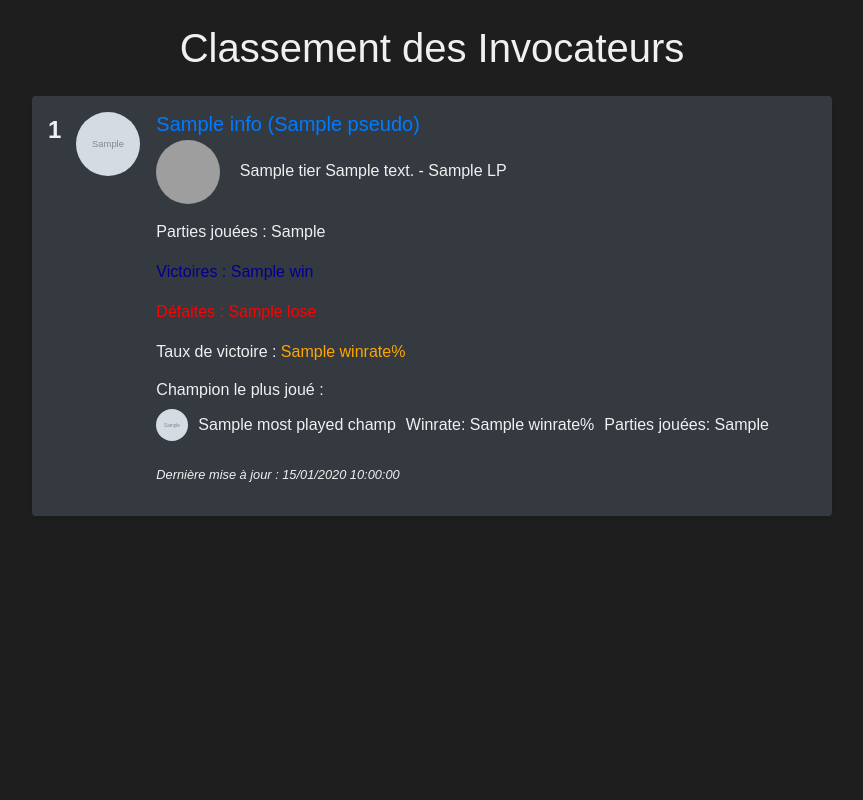
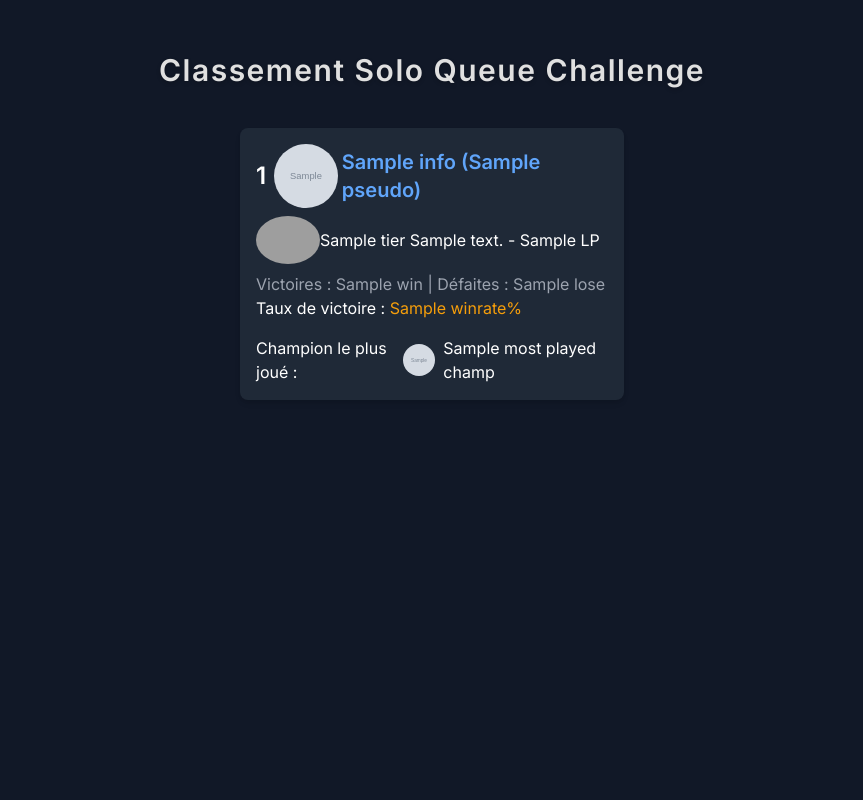
Before and after one commit to urfour/soloq-ranking, a Flask app: template templates/index.html in a window 1280 px wide. Shown: the whole page, without its empty margins (208-1071 px from the left). Run offline with Flask 3, Linux system fonts and the light colour scheme; the template is opened without the code that fills it: most values are stand-ins (such as "Sample title", 1, 10 or a date in 2020); grey boxes marked "Sample" are stand-in pictures; parts of the project's set-up code (start-up, migrations or seed data) failed here and were passed over; some libraries are stand-ins or nearby versions; grey boxes are pictures that could not be loaded.

Commit message:
updated css

```diff
--- a/soloq.py
+++ b/soloq.py
@@ -11,7 +11,10 @@ REAL_SUMMONERS = {
     'Nassime': 'UrFour#suuuu',
     'Alex': 'Kahlazar#EUW',
     'Antoine': 'Big C le Cuisto#2715',
-    'Pipo': 'Pipo le cuisto#EUW'
+    'Pipo': 'Pipo le cuisto#EUW',
+    'Guilhem': 'Bousilleur2Fion#SCUL',
+    'Yann': 'Call me mummy#2811',
+    'Zebi 2': 'EmpereurDesZebis#SCUL'
 }
 
 def rank_to_value(tier, division, lp):
@@ -39,4 +42,4 @@ if __name__ == '__main__':
     atexit.register(lambda: scheduler.shutdown())
 
     update_summoners_info()
-    app.run(port=5000)
+    app.run(port=5000, debug=True)
--- a/static/style.css
+++ b/static/style.css
@@ -1,211 +1,67 @@
+@import url('https://fonts.googleapis.com/css2?family=Inter:wght@400;600&display=swap');
+
 body {
-    font-family: Arial, sans-serif;
-    background-color: #1e1e1e; /* Gris foncé */
+    font-family: 'Inter', sans-serif;
+    background-color: #121212;
+    color: #e0e0e0;
     margin: 0;
     padding: 0;
-    color: #f0f0f0; /* Couleur du texte en gris clair */
+    transition: background-color 0.3s ease;
 }
 
 h1 {
-    color: #f0f0f0; /* Couleur du texte en gris clair */
+    font-size: 2.5em;
+    font-weight: 600;
+    color: #E0E0E0;
     text-align: center;
     margin-top: 20px;
+    text-shadow: 0 2px 4px rgba(0, 0, 0, 0.2);
+    letter-spacing: 1.5px;
 }
 
 ul {
-    list-style-type: none;
-    padding: 0;
-    margin: 0 auto;
-    max-width: 800px;
+    display: flex;
+    flex-wrap: wrap;
+    justify-content: center;
 }
 
 li {
-    background-color: #2e2e2e; /* Gris plus clair */
-    margin: 10px 0;
-    padding: 15px;
-    border-radius: 5px;
-    box-shadow: 0 0 10px rgba(0, 0, 0, 0.1);
-    display: flex;
-    align-items: center;
+    flex: 1 1 30%; /* Ajuster la taille des colonnes selon les besoins */
+    margin: 10px;
+    max-width: 30%; /* Limiter la largeur des colonnes */
+}
+
+li:hover {
+    transform: translateY(-5px);
+    box-shadow: 0 5px 25px rgba(0, 255, 255, 0.5);
 }
 
 li img {
     border-radius: 50%;
-    margin-right: 15px;
+    transition: transform 0.3s ease;
 }
 
-li .rank {
-    font-size: 1.5em;
-    font-weight: bold;
-    margin-right: 15px;
-    color: #f0f0f0;
-}
-
-li .info {
-    flex-grow: 1;
-}
-
-li .info strong {
-    display: block;
-    font-size: 1.1em;
-    margin-bottom: 5px;
-}
-
-li .info .details {
-    font-size: 0.9em;
-    color: #ccc; /* Couleur du texte en gris clair */
-}
-
-.win {
-    color: darkblue;
-}
-
-.lose {
-    color: red;
+li:hover img {
+    transform: rotate(10deg);
 }
 
 .winrate.high {
-    color: green;
+    color: #4CAF50;
 }
 
 .winrate.medium {
-    color: orange;
+    color: #FF9800;
 }
 
 .winrate.low {
-    color: red;
-}
-
-.recent-games {
-    margin-top: 10px;
-}
-
-.game-banner {
-    background-color: #2e2e2e;
-    border-radius: 5px;
-    margin-bottom: 10px;
-    padding: 10px;
-    color: #f0f0f0;
-}
-
-.game-banner.victory {
-    border-left: 5px solid darkblue;
-}
-
-.game-banner.defeat {
-    border-left: 5px solid red;
-}
-
-.inner {
-    display: flex;
-    flex-direction: column;
-}
-
-.head-group {
-    display: flex;
-    justify-content: space-between;
-    margin-bottom: 5px;
-}
-
-.divider {
-    border-bottom: 1px solid #444;
-    margin: 5px 0;
-}
-
-.main {
-    display: flex;
-    justify-content: space-between;
-    margin-top: 10px;
-}
-
-.info {
-    display: flex;
-    align-items: center;
-}
-
-.info .champion {
-    display: flex;
-    align-items: center;
-    margin-right: 10px;
-}
-
-.info .champion img {
-    border-radius: 50%;
-}
-
-.kda-stats {
-    display: flex;
-    flex-direction: column;
-    align-items: center;
-}
-
-.kda {
-    font-size: 1.2em;
-    margin-bottom: 5px;
-}
-
-.kda-ratio {
-    font-size: 0.9em;
-    color: #ccc;
-}
-
-.game-stats {
-    display: flex;
-    flex-direction: column;
-    align-items: flex-end;
-}
-
-.game-stats div {
-    margin-bottom: 5px;
-}
-
-.sub {
-    display: flex;
-    justify-content: space-between;
-    margin-top: 10px;
-}
-
-.items {
-    display: flex;
-    flex-wrap: wrap;
-}
-
-.items .item {
-    margin-right: 5px;
-}
-
-.game-tags__scroll-container {
-    display: flex;
-    align-items: center;
-}
-
-.game-tags {
-    display: flex;
-}
-
-.OPScoreBadge {
-    background-color: #444;
-    border: none;
-    border-radius: 5px;
-    color: #f0f0f0;
-    margin-right: 5px;
-    padding: 5px 10px;
-}
-
-.OPScoreBadge .badge {
-    font-size: 0.9em;
-}
-
-.most-played-champ {
-    display: flex;
-    align-items: center;
-    margin-top: 10px;
+    color: #F44336;
 }
 
 .most-played-champ img {
-    margin-right: 10px;
+    border-radius: 10px;
+    transition: opacity 0.3s ease;
 }
 
-.most-played-champ span {
-    margin-right: 10px;
+.most-played-champ:hover img {
+    opacity: 0.8;
 }
--- a/templates/index.html
+++ b/templates/index.html
@@ -1,62 +1,61 @@
-<!DOCTYPE html>
-<html lang="fr">
 <head>
-    <meta charset="UTF-8">
-    <meta name="viewport" content="width=device-width, initial-scale=1.0">
-    <title>Classement des Invocateurs</title>
-    <link rel="stylesheet" href="https://stackpath.bootstrapcdn.com/bootstrap/4.5.2/css/bootstrap.min.css">
+    <link href="https://cdn.jsdelivr.net/npm/tailwindcss@2.2.19/dist/tailwind.min.css" rel="stylesheet">
     <link rel="stylesheet" href="{{ url_for('static', filename='style.css') }}">
+    <link rel="shortcut icon" href="{{ url_for('static', filename='favicon.ico') }}">
+    <title>Classement SoloQ</title>
 </head>
-<body>
-    <div class="container">
-        <h1 class="text-center my-4">Classement des Invocateurs</h1>
-        <ul class="list-unstyled">
+<body class="bg-gray-900 text-white">
+    <div class="container mx-auto py-8">
+        <h1 class="text-3xl font-bold text-center mb-6">Classement Solo Queue Challenge</h1>
+        <ul>
             {% for info in infos %}
-                <li class="media my-4 p-3 bg-dark rounded shadow-sm">
-                    <span class="rank">{{ loop.index }}</span>
-                    <a href="https://www.op.gg/summoners/euw/{{ info['pseudo'].replace('#', '-') }}" target="_blank">
-                        <img src="{{ info['image'] }}" class="mr-3 rounded-circle" alt="Profile Image" width="64" height="64">
+            <li class="my-4 p-4 bg-gray-800 rounded-lg shadow-md transition-transform transform hover:scale-105 flex flex-col items-start">
+                <!-- Rang et Image -->
+                <div class="flex items-center w-full mb-2">
+                    <span class="rank text-cyan-500 text-2xl font-semibold mr-2">{{ loop.index }}</span>
+                    <a href="https://www.op.gg/summoner/userName={{ info['pseudo'] }}" target="_blank">
+                        <img src="{{ info['image'] }}" alt="Profile Image" class="rounded-full w-16 h-16 mr-2">
                     </a>
-                    <div class="media-body">
-                        <h5 class="mt-0 mb-1">
-                            <a href="https://www.op.gg/summoners/euw/{{ info['pseudo'].replace('#', '-') }}" target="_blank">
-                                {{ info['name'] }} ({{ info['pseudo'] }})
+                    <a href="https://www.op.gg/summoner/userName={{ info['pseudo'] }}" target="_blank">
+                        <h5 class="text-xl text-blue-400 font-semibold">{{ info['name'] }} ({{ info['pseudo'] }})</h5>
                     </a>
-                        </h5>
-                        <p>
+                </div>
+
+                <!-- Informations sur le joueur -->
+                <div class="w-full">
                     {% if info['tier']|lower != 'unranked' %}
+                        <div class="flex items-center mb-2">
                             <img src="https://opgg-static.akamaized.net/images/medals_new/{{ info['tier']|lower }}.png" class="tier-icon" alt="{{ info['tier'] }} Icon" width="64" height="64">
+                            <p>{{ info['tier'] }} {{ info['division'] }} - {{ info['lp'] }} LP
+                        </div>
+                    {% else %}
+                        <span class="tier-placeholder mr-2" width="64" height="64"></span>
+                        <p>Non classé</p><br>
                     {% endif %}
-                            {{ info['tier'] }} {{ info['division'] }} - {{ info['lp'] }} LP
-                        </p>
-                        <p>Parties jouées : {{ info['games_played'] }}</p>
-                        <p class="win">Victoires : {{ info['win'] }}</p>
-                        <p class="lose">Défaites : {{ info['lose'] }}</p>
+                    <p class="text-gray-400">Victoires : {{ info['win'] }} | Défaites : {{ info['lose'] }}</p>
                     <p>Taux de victoire :
                         {% if info['winrate'] > 50 %}
-                                <span class="winrate high">{{ info['winrate'] }}%</span>
+                            <span class="winrate text-green-500">{{ info['winrate'] }}%</span>
                         {% elif info['winrate'] < 50 %}
-                                <span class="winrate low">{{ info['winrate'] }}%</span>
+                            <span class="winrate text-red-500">{{ info['winrate'] }}%</span>
                         {% else %}
-                                <span class="winrate medium">{{ info['winrate'] }}%</span>
+                            <span class="winrate text-yellow-500">{{ info['winrate'] }}%</span>
                         {% endif %}
                     </p>
-                        <h6>Champion le plus joué :</h6>
-                        <div class="most-played-champ">
-                            <img src="{{ info['most_played_champ']['image'] }}" alt="{{ info['most_played_champ']['name'] }}" width="32" height="32">
-                            <span>{{ info['most_played_champ']['name'] }}</span>
-                            <span>Winrate: {{ info['most_played_champ']['winrate'] }}%</span>
-                            <span>Parties jouées: {{ info['most_played_champ']['games_played'] }}</span>
+
+                    <!-- Champion le plus joué -->
+                    <div class="mt-4 flex items-center">
+                        <h6>Champion le plus joué : </h6>
+                        {% if info['most_played_champ']['name'] %}
+                            <img src="{{ info['most_played_champ']['image'] }}" class="w-8 h-8 rounded-full ml-2 mr-2">
+                            <a href="https://www.op.gg/champions/{{ info['most_played_champ']['name'].lower() }}/build" target="_blank">{{ info['most_played_champ']['name'] }}</a>
+                        {% else %}
+                            <p class="ml-1 mr-2">Non défini</span>
+                        {% endif %}
                     </div>
-                        <br>
-                        <p class="small"><em>Dernière mise à jour : {{ info['updated_at'].strftime('%d/%m/%Y %H:%M:%S') }}</em></p>
                 </div>
             </li>
             {% endfor %}
         </ul>
     </div>
-    <script src="https://code.jquery.com/jquery-3.5.1.slim.min.js"></script>
-    <script src="https://cdn.jsdelivr.net/npm/@popperjs/core@2.5.4/dist/umd/popper.min.js"></script>
-    <script src="https://stackpath.bootstrapcdn.com/bootstrap/4.5.2/js/bootstrap.min.js"></script>
 </body>
-</html>
```
Also changed, not shown: static/favicon.ico (added). Lines whose indentation alone changed are shown as unchanged.
